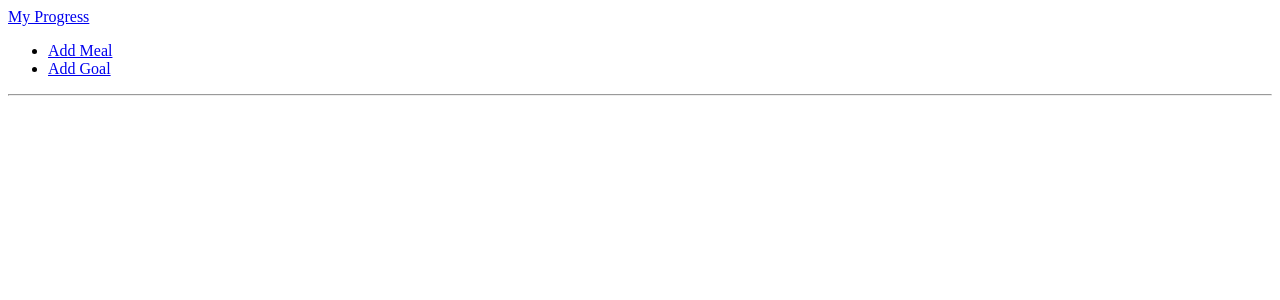
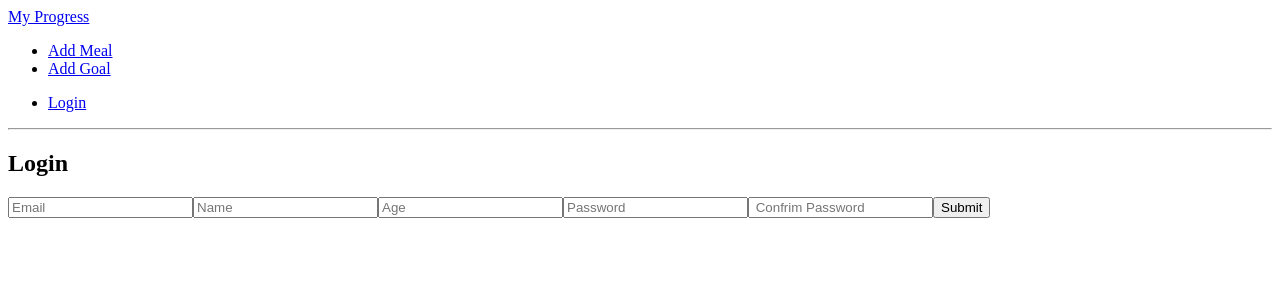
Before and after one commit to jscheckn/team3project, a React (Vite) app: page /signUp in a window 1280 px wide. Shown: the top 300 px of the page. Built offline with nearby package versions, Linux system fonts and the light colour scheme.

Commit message:
log in and sign up

```diff
--- a/package.json
+++ b/package.json
@@ -22,6 +22,7 @@
     "mongoose": "^8.19.1",
     "react": "^18.2.0",
     "react-dom": "^18.2.0",
+    "react-hook-form": "^7.66.0",
     "react-router-dom": "^7.9.4",
     "react-webcam": "^7.2.0"
   },
--- a/src/App.tsx
+++ b/src/App.tsx
@@ -4,6 +4,8 @@ import { Fragment } from "react/jsx-runtime";
 import AddMeal from './pages/addMeal';
 import AddGoal from './pages/addGoal';
 import { BrowserRouter, Route, Router, Routes } from "react-router-dom";
+import LogIn from "./pages/logIn";
+import SignUp from "./pages/signUp";
 
 
 function App(){
@@ -14,6 +16,8 @@ function App(){
         <Route path="/" element={<h1>Home</h1>} />
         <Route path="/addMeal" element={<AddMeal />} />
         <Route path="/addGoal" element={<AddGoal />} />
+        <Route path="/logIn" element={<LogIn />} />
+        <Route path="/signUp" element={<SignUp />} />
       </Routes>
     </BrowserRouter>
   );
--- a/src/Components/NavBar.tsx
+++ b/src/Components/NavBar.tsx
@@ -12,6 +12,9 @@
             <li><Link to="/addMeal">Add Meal</Link></li>
             <li><Link to="/addGoal">Add Goal</Link></li>
           </ul>
+          <ul className="login-links">
+            <li><Link to="/logIn">Login</Link></li>
+          </ul>
           <hr></hr>
         </nav>
       );
--- /dev/null
+++ b/src/pages/logIn.tsx
@@ -0,0 +1,48 @@
+import React from "react";
+import { useForm } from "react-hook-form";
+import { Link } from "react-router-dom";
+
+// https://www.geeksforgeeks.org/reactjs/react-hook-form-create-basic-reactjs-registration-and-login-form/
+
+
+function Login() {
+    const {
+        register,
+        handleSubmit,
+        formState: { errors },
+    } = useForm();
+
+    const onSubmit = () => {
+    //   fill in
+    };
+
+    return (
+        <>
+            <h2>Login</h2>
+
+            <form className="login" onSubmit={handleSubmit(onSubmit)}>
+                <input
+                    type="email"
+                    {...register("email", { required: true })}
+                    placeholder="Email"
+                />
+                {/* {errors.email && <span style={{ color: "red" }}>*Email* is mandatory</span>} */}
+
+
+                <input
+                    type="password"
+                    {...register("password", { required: true })}
+                    placeholder="Password"
+                />
+                {/* {errors.email && <span style={{ color: "red" }}>*Email* is mandatory</span>} */}
+
+
+                <input type="submit"  />
+            </form>
+            <h3>Not Signed up?</h3>
+            <li><Link to="/signUp">Create On Here</Link></li>
+        </>
+    );
+}
+
+export default Login;
--- /dev/null
+++ b/src/pages/signUp.tsx
@@ -0,0 +1,64 @@
+import React from "react";
+import { useForm } from "react-hook-form";
+
+// https://www.geeksforgeeks.org/reactjs/react-hook-form-create-basic-reactjs-registration-and-login-form/
+
+function SignUp() {
+    const {
+        register,
+        handleSubmit,
+        formState: { errors },
+    } = useForm();
+
+    const onSubmit = () => {
+    //   fill in
+    };
+
+    return (
+        <>
+            <h2>Login</h2>
+
+            <form className="sign up" onSubmit={handleSubmit(onSubmit)}>
+                <input
+                    type="email"
+                    {...register("email", { required: true })}
+                    placeholder="Email"
+                />
+                {/* {errors.email && <span style={{ color: "red" }}>*Email* is mandatory</span>} */}
+
+                <input
+                    type="name"
+                    {...register("name", { required: true })}
+                    placeholder="Name"
+                />
+                {/* {errors.email && <span style={{ color: "red" }}>*Email* is mandatory</span>} */}
+
+                <input
+                    type="age"
+                    {...register("age", { required: true })}
+                    placeholder="Age"
+                />
+                {/* {errors.email && <span style={{ color: "red" }}>*Email* is mandatory</span>} */}
+
+                <input
+                    type="password"
+                    {...register("password", { required: true })}
+                    placeholder="Password"
+                />
+                {/* {errors.email && <span style={{ color: "red" }}>*Email* is mandatory</span>} */}
+
+
+                <input
+                    type="ConfrimPassword"
+                    {...register("confrimPassword", { required: true })}
+                    placeholder=" Confrim Password"
+                />
+                {/* {errors.password && <span style={{ color: "red" }}>*Password* is mandatory</span>} */}
+
+                <input type="submit"  />
+            </form>
+        </>
+    );
+}
+
+export default SignUp;
```
Also changed, not shown: 1 other file (tests, documents, lock files or other folders).
